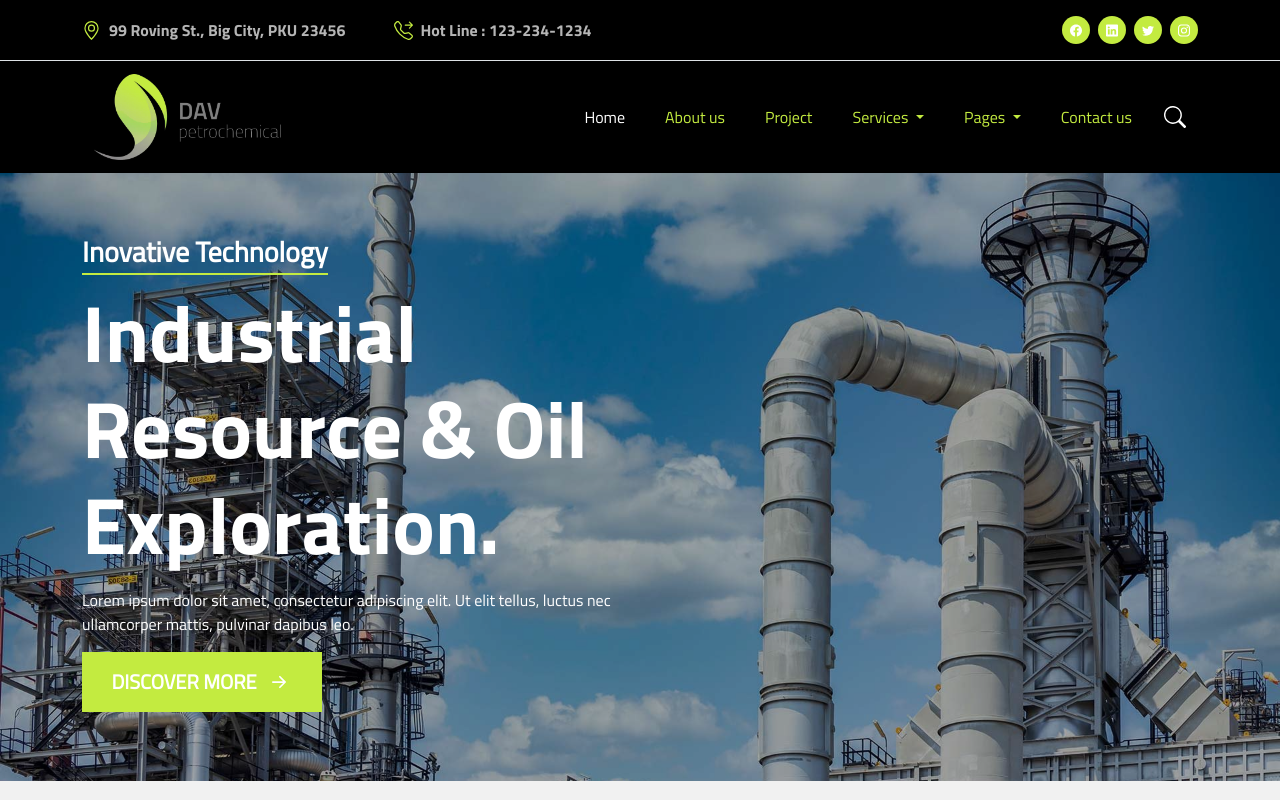
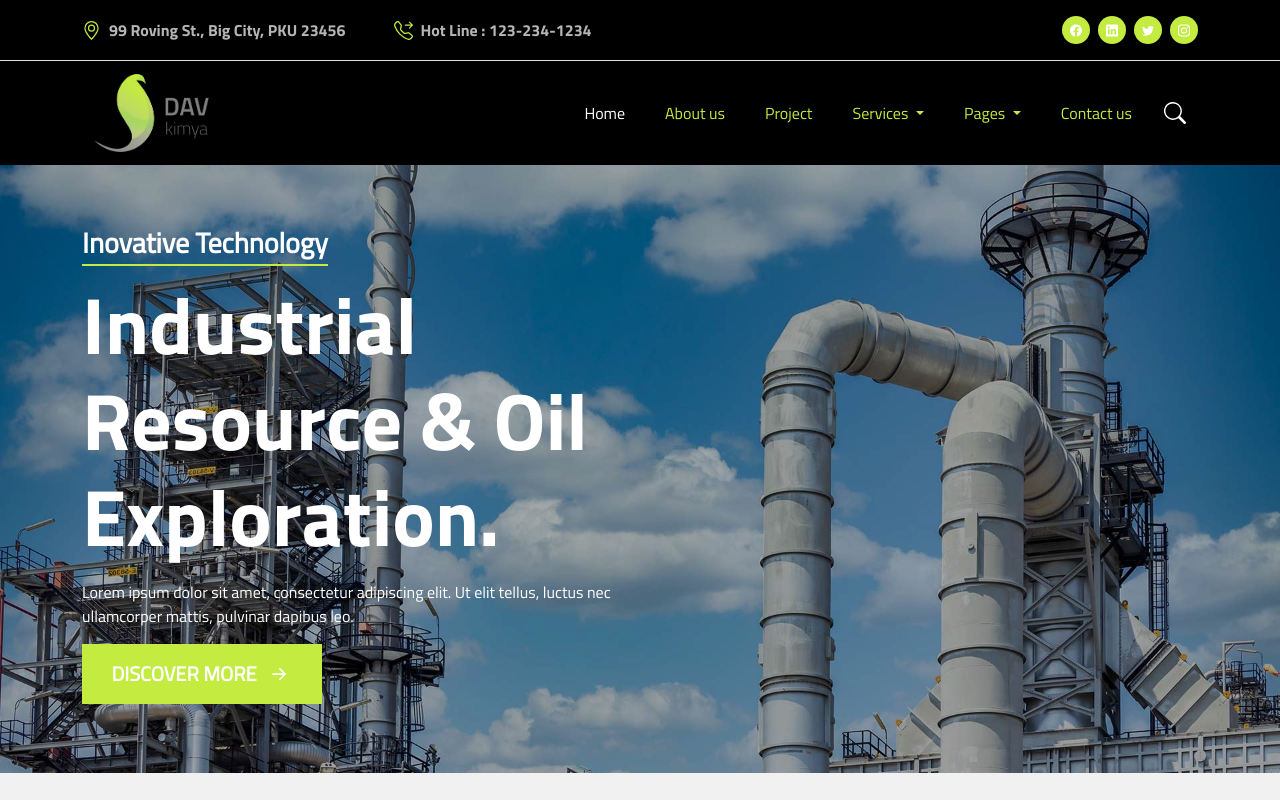
Before and after one commit to yakoobkhedri/dav, a plain HTML site: page index.html in a window 1280 px wide. Shown: the top 800 px of the page. Drawn offline with nearby package versions, Linux system fonts and the light colour scheme.

Commit message:
first commit

```diff
--- a/assets/css/styles.css
+++ b/assets/css/styles.css
@@ -82,7 +82,7 @@ footer {
 }
 
 header img[alt='logo'] {
-    width: 187px;
+    width: 115px;
 }
 
 header>div:first-child {
@@ -471,7 +471,7 @@ footer .col-lg-3 a:hover,
 
 /* footer */
 footer img {
-    width: 200px;
+    width: 138px;
 }
 
 @media only screen and (max-width:992px) {
--- a/index.html
+++ b/index.html
@@ -134,7 +134,7 @@
                 <div class="container-fluid">
                     <!-- logo -->
                     <a class="navbar-brand" href="#">
-                        <img alt="logo" src="assets/img/logo.jpg" class="img-fluid">
+                        <img alt="logo" src="assets/img/dav logo_Final.png" class="img-fluid">
                     </a>
                     <div class="d-flex align-items-center gap-3">
                         <button class="navbar-toggler primary-border" type="button" data-bs-toggle="collapse"
@@ -474,7 +474,7 @@
                                 </svg>
                             </a>
                         </div>
-                        <img alt="box-service" src="assets/img/logo.jpg" class="position-absolute transition">
+                        <img alt="box-service" src="assets/img/dav logo_Final.png" class="position-absolute transition">
                     </div>
                 </div>
                 <div class="col-lg-4 col-md-6">
@@ -496,7 +496,7 @@
                                 </svg>
                             </a>
                         </div>
-                        <img alt="box-service" src="assets/img/logo.jpg" class="position-absolute transition">
+                        <img alt="box-service" src="assets/img/dav logo_Final.png" class="position-absolute transition">
                     </div>
                 </div>
                 <div class="col-lg-4 col-md-6">
@@ -518,7 +518,7 @@
                                 </svg>
                             </a>
                         </div>
-                        <img alt="box-service" src="assets/img/logo.jpg" class="position-absolute transition">
+                        <img alt="box-service" src="assets/img/dav logo_Final.png" class="position-absolute transition">
                     </div>
                 </div>
                 <div class="col-lg-4 col-md-6">
@@ -540,7 +540,7 @@
                                 </svg>
                             </a>
                         </div>
-                        <img alt="box-service" src="assets/img/logo.jpg" class="position-absolute transition">
+                        <img alt="box-service" src="assets/img/dav logo_Final.png" class="position-absolute transition">
                     </div>
                 </div>
                 <div class="col-lg-4 col-md-6">
@@ -562,7 +562,7 @@
                                 </svg>
                             </a>
                         </div>
-                        <img alt="box-service" src="assets/img/logo.jpg" class="position-absolute transition">
+                        <img alt="box-service" src="assets/img/dav logo_Final.png" class="position-absolute transition">
                     </div>
                 </div>
                 <div class="col-lg-4 col-md-6">
@@ -584,7 +584,7 @@
                                 </svg>
                             </a>
                         </div>
-                        <img alt="box-service" src="assets/img/logo.jpg" class="position-absolute transition">
+                        <img alt="box-service" src="assets/img/dav logo_Final.png" class="position-absolute transition">
                     </div>
                 </div>
             </div>
@@ -860,7 +860,7 @@
         <div class="container mt-5">
             <div class="row g-4">
                 <div class="col-lg-4 col-md-6">
-                    <img alt="logo" src="assets/img/logo.jpg" class="img-fluid">
+                    <img alt="logo" src="assets/img/dav logo_Final.png" class="img-fluid">
                     <p class="mt-4 text-white-50">
                         Lorem ipsum dolor sit amet, consectetur adipiscing elit. Ut elit tellus, luctus nec ullamcorper
                         mattis, pulvinar dapibus leo.
```
Also changed, not shown: 404.html (+2 -2 lines), about.html (+2 -2 lines), articles.html (+2 -2 lines), contact.html (+2 -2 lines), faqs.html (+2 -2 lines), project.html (+2 -2 lines), single-post.html (+2 -2 lines), single-service.html (+2 -2 lines), assets/img/dav logo_Final.png (added).
